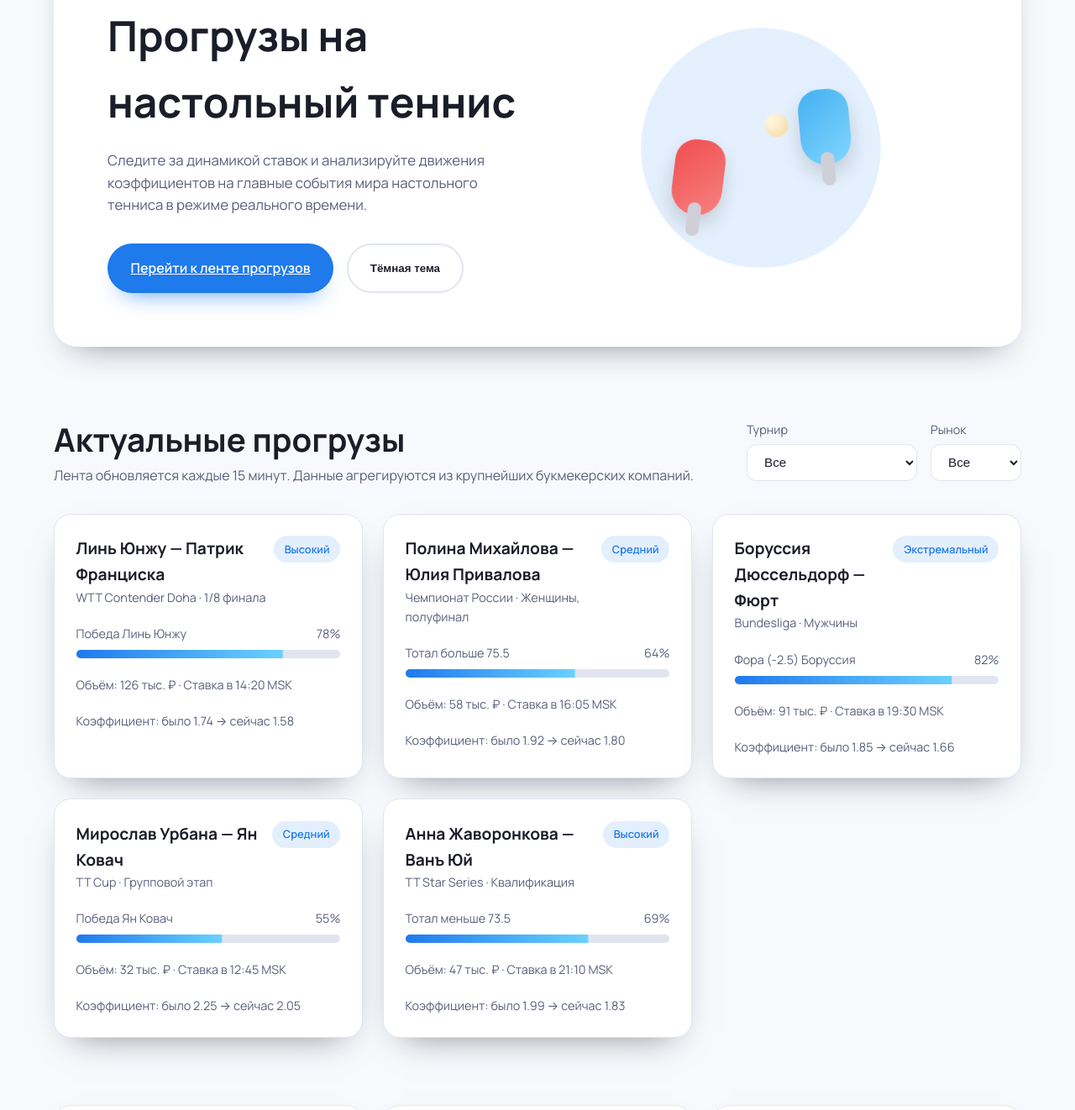
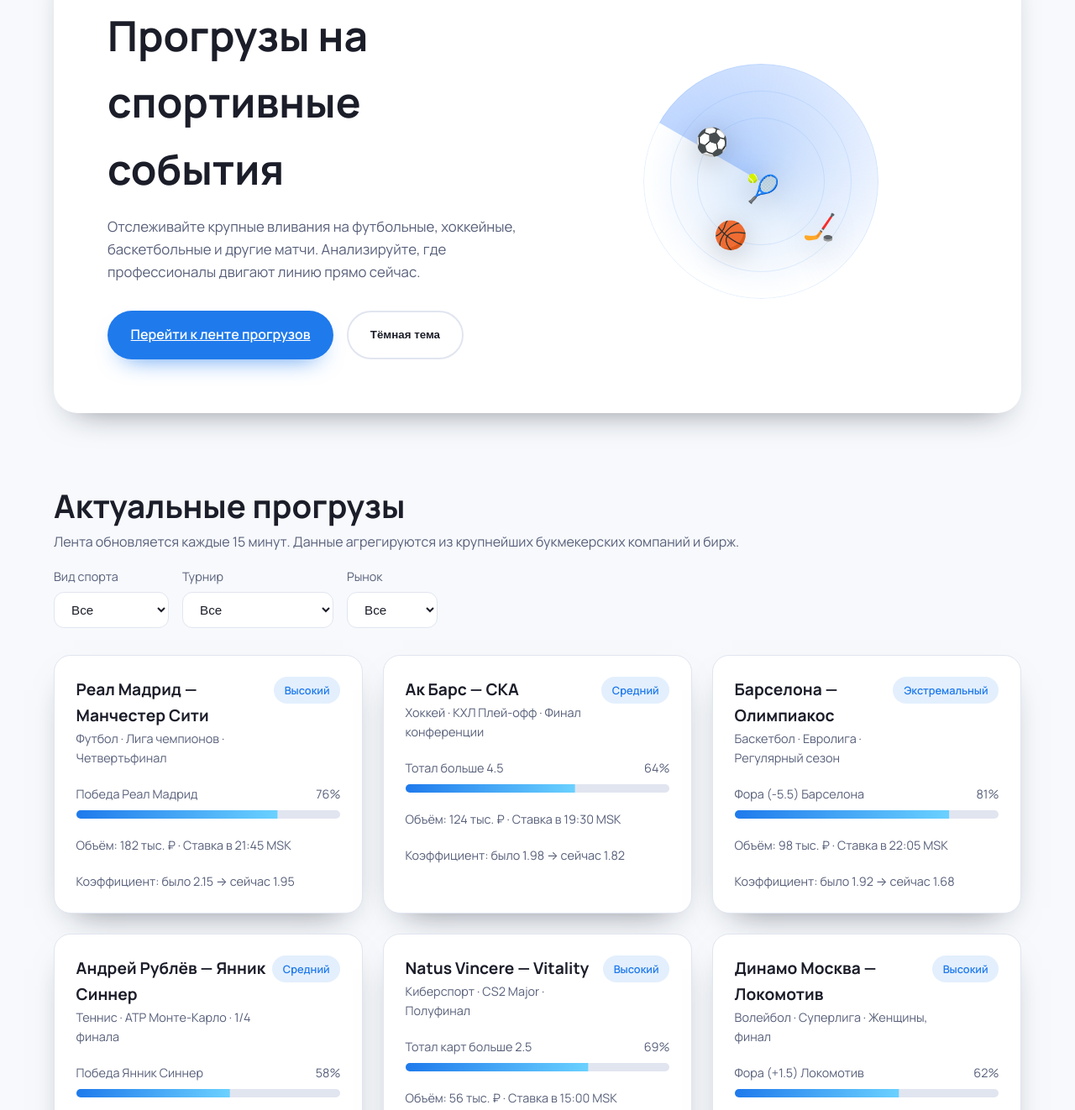
Before and after one commit to izelenov569-netizen/Godzilla, a plain HTML site: page index.html in a window 1280 px wide. Shown: the part 230-1552 px from the top of the page at 84% size. Drawn offline with Linux system fonts and the light colour scheme.

Commit message:
Create multi-sport load monitoring site

```diff
--- a/index.html
+++ b/index.html
@@ -3,7 +3,7 @@
 <head>
   <meta charset="UTF-8">
   <meta name="viewport" content="width=device-width, initial-scale=1.0">
-  <title>Прогрузы на настольный теннис</title>
+  <title>Прогрузы на спортивные события</title>
   <link rel="preconnect" href="https://fonts.googleapis.com">
   <link rel="preconnect" href="https://fonts.gstatic.com" crossorigin>
   <link href="https://fonts.googleapis.com/css2?family=Manrope:wght@300;400;600;700&display=swap" rel="stylesheet">
@@ -11,7 +11,7 @@
 </head>
 <body>
   <header class="site-header">
-    <div class="logo">TT Loads</div>
+    <div class="logo">SportLoads</div>
     <nav class="site-nav">
       <a href="#overview">Обзор</a>
       <a href="#markets">Прогрузы</a>
@@ -23,9 +23,9 @@
   <main>
     <section class="hero" id="overview">
       <div class="hero__content">
-        <h1>Прогрузы на настольный теннис</h1>
+        <h1>Прогрузы на спортивные события</h1>
         <p>
-          Следите за динамикой ставок и анализируйте движения коэффициентов на главные события мира настольного тенниса в режиме реального времени.
+          Отслеживайте крупные вливания на футбольные, хоккейные, баскетбольные и другие матчи. Анализируйте, где профессионалы двигают линию прямо сейчас.
         </p>
         <div class="hero__cta">
           <a class="btn btn--primary" href="#markets">Перейти к ленте прогрузов</a>
@@ -33,11 +33,15 @@
         </div>
       </div>
       <div class="hero__illustration" aria-hidden="true">
-        <div class="pulse-circle"></div>
-        <div class="table-tennis">
-          <div class="bat bat--left"></div>
-          <div class="ball"></div>
-          <div class="bat bat--right"></div>
+        <div class="radar">
+          <span class="radar__ring radar__ring--outer"></span>
+          <span class="radar__ring radar__ring--middle"></span>
+          <span class="radar__ring radar__ring--inner"></span>
+          <span class="radar__sweep"></span>
+          <div class="radar__icon radar__icon--football">⚽</div>
+          <div class="radar__icon radar__icon--hockey">🏒</div>
+          <div class="radar__icon radar__icon--basketball">🏀</div>
+          <div class="radar__icon radar__icon--tennis">🎾</div>
         </div>
       </div>
     </section>
@@ -46,9 +50,15 @@
       <header class="section-header">
         <div>
           <h2>Актуальные прогрузы</h2>
-          <p>Лента обновляется каждые 15 минут. Данные агрегируются из крупнейших букмекерских компаний.</p>
+          <p>Лента обновляется каждые 15 минут. Данные агрегируются из крупнейших букмекерских компаний и бирж.</p>
         </div>
         <div class="filters">
+          <label class="filter">
+            <span>Вид спорта</span>
+            <select id="sport-filter">
+              <option value="all">Все</option>
+            </select>
+          </label>
           <label class="filter">
             <span>Турнир</span>
             <select id="tournament-filter">
@@ -72,18 +82,18 @@
     <section class="analytics" id="analytics">
       <div class="analytics__card">
         <h3>Температура рынка</h3>
-        <p>Суммарный объём ставок за последние 24 часа.</p>
+        <p>Суммарный объём ставок за последние 24 часа по всем видам спорта.</p>
         <div class="analytics__value" id="total-volume">—</div>
         <div class="sparkline" id="sparkline" aria-hidden="true"></div>
       </div>
       <div class="analytics__card">
-        <h3>Лучшие арбитры для ставок</h3>
-        <p>Матчи с низкой волатильностью коэффициентов под руководством конкретных арбитров.</p>
-        <ul class="top-officials" id="top-officials"></ul>
+        <h3>Стабильные лиги</h3>
+        <p>Турниры с предсказуемой динамикой коэффициентов и устойчивой доходностью.</p>
+        <ul class="top-leagues" id="top-leagues"></ul>
       </div>
       <div class="analytics__card">
         <h3>Прогноз движения</h3>
-        <p>Возможное изменение коэффициентов в ближайшие 30 минут по ключевым рынкам.</p>
+        <p>Ожидаемое изменение коэффициентов в ближайшие 30 минут по ключевым рынкам.</p>
         <ul class="forecast" id="forecast"></ul>
       </div>
     </section>
@@ -97,7 +107,7 @@
             <span class="accordion__icon">+</span>
           </button>
           <div class="accordion__panel" hidden>
-            <p>Прогруз — это значительный объём ставок на определённый исход, который приводит к изменению коэффициента букмекером.</p>
+            <p>Прогруз — это значительный объём ставок на конкретный исход, который приводит к заметному изменению коэффициента у букмекера или на бирже.</p>
           </div>
         </article>
         <article class="accordion__item">
@@ -118,13 +128,22 @@
             <p>Да, данные можно экспортировать в формате CSV или подключить через API. Для доступа свяжитесь с нами по электронной почте.</p>
           </div>
         </article>
+        <article class="accordion__item">
+          <button class="accordion__trigger" aria-expanded="false">
+            Какие виды спорта поддерживаются?
+            <span class="accordion__icon">+</span>
+          </button>
+          <div class="accordion__panel" hidden>
+            <p>Мы отслеживаем футбол, хоккей, баскетбол, теннис, киберспорт и другие популярные дисциплины. Лента расширяется по мере появления новых турниров.</p>
+          </div>
+        </article>
       </div>
     </section>
   </main>
 
   <footer class="site-footer">
     <div>
-      <strong>TT Loads</strong> — мониторинг прогрузов на настольный теннис.
+      <strong>SportLoads</strong> — мониторинг прогрузов на ведущие спортивные события.
     </div>
     <div class="footer-links">
       <a href="#overview">Наверх</a>
--- a/script.js
+++ b/script.js
@@ -1,95 +1,125 @@
 const marketsData = [
   {
     id: 1,
-    tournament: "WTT Contender Doha",
-    stage: "1/8 финала",
-    match: "Линь Юнжу — Патрик Франциска",
+    sport: "football",
+    tournament: "Лига чемпионов",
+    stage: "Четвертьфинал",
+    match: "Реал Мадрид — Манчестер Сити",
     market: "match_winner",
-    marketLabel: "Победа Линь Юнжу",
-    loadPercent: 78,
-    oddsStart: 1.74,
-    oddsCurrent: 1.58,
-    loadValue: 126000,
+    marketLabel: "Победа Реал Мадрид",
+    loadPercent: 76,
+    oddsStart: 2.15,
+    oddsCurrent: 1.95,
+    loadValue: 182000,
     impact: "Высокий",
-    time: "14:20 MSK",
-    movement: [68, 70, 74, 78]
+    time: "21:45 MSK",
+    movement: [48, 55, 63, 76]
   },
   {
     id: 2,
-    tournament: "Чемпионат России",
-    stage: "Женщины, полуфинал",
-    match: "Полина Михайлова — Юлия Привалова",
+    sport: "hockey",
+    tournament: "КХЛ Плей-офф",
+    stage: "Финал конференции",
+    match: "Ак Барс — СКА",
     market: "total_points",
-    marketLabel: "Тотал больше 75.5",
+    marketLabel: "Тотал больше 4.5",
     loadPercent: 64,
-    oddsStart: 1.92,
-    oddsCurrent: 1.80,
-    loadValue: 58000,
+    oddsStart: 1.98,
+    oddsCurrent: 1.82,
+    loadValue: 124000,
     impact: "Средний",
-    time: "16:05 MSK",
-    movement: [50, 56, 61, 64]
+    time: "19:30 MSK",
+    movement: [44, 51, 58, 64]
   },
   {
     id: 3,
-    tournament: "Bundesliga",
-    stage: "Мужчины",
-    match: "Боруссия Дюссельдорф — Фюрт",
+    sport: "basketball",
+    tournament: "Евролига",
+    stage: "Регулярный сезон",
+    match: "Барселона — Олимпиакос",
     market: "handicap",
-    marketLabel: "Фора (-2.5) Боруссия",
-    loadPercent: 82,
-    oddsStart: 1.85,
-    oddsCurrent: 1.66,
-    loadValue: 91000,
+    marketLabel: "Фора (-5.5) Барселона",
+    loadPercent: 81,
+    oddsStart: 1.92,
+    oddsCurrent: 1.68,
+    loadValue: 98000,
     impact: "Экстремальный",
-    time: "19:30 MSK",
-    movement: [60, 70, 78, 82]
+    time: "22:05 MSK",
+    movement: [60, 66, 74, 81]
   },
   {
     id: 4,
-    tournament: "TT Cup",
-    stage: "Групповой этап",
-    match: "Мирослав Урбана — Ян Ковач",
+    sport: "tennis",
+    tournament: "ATP Монте-Карло",
+    stage: "1/4 финала",
+    match: "Андрей Рублёв — Янник Синнер",
     market: "match_winner",
-    marketLabel: "Победа Ян Ковач",
-    loadPercent: 55,
-    oddsStart: 2.25,
-    oddsCurrent: 2.05,
-    loadValue: 32000,
+    marketLabel: "Победа Янник Синнер",
+    loadPercent: 58,
+    oddsStart: 1.88,
+    oddsCurrent: 1.74,
+    loadValue: 72000,
     impact: "Средний",
-    time: "12:45 MSK",
-    movement: [45, 50, 53, 55]
+    time: "17:10 MSK",
+    movement: [42, 49, 54, 58]
   },
   {
     id: 5,
-    tournament: "TT Star Series",
-    stage: "Квалификация",
-    match: "Анна Жаворонкова — Ванъ Юй",
+    sport: "esports",
+    tournament: "CS2 Major",
+    stage: "Полуфинал",
+    match: "Natus Vincere — Vitality",
     market: "total_points",
-    marketLabel: "Тотал меньше 73.5",
+    marketLabel: "Тотал карт больше 2.5",
     loadPercent: 69,
-    oddsStart: 1.99,
-    oddsCurrent: 1.83,
-    loadValue: 47000,
+    oddsStart: 2.12,
+    oddsCurrent: 1.94,
+    loadValue: 56000,
     impact: "Высокий",
-    time: "21:10 MSK",
-    movement: [54, 58, 65, 69]
+    time: "15:00 MSK",
+    movement: [48, 55, 62, 69]
+  },
+  {
+    id: 6,
+    sport: "volleyball",
+    tournament: "Суперлига",
+    stage: "Женщины, финал",
+    match: "Динамо Москва — Локомотив",
+    market: "handicap",
+    marketLabel: "Фора (+1.5) Локомотив",
+    loadPercent: 62,
+    oddsStart: 2.05,
+    oddsCurrent: 1.86,
+    loadValue: 48000,
+    impact: "Высокий",
+    time: "18:20 MSK",
+    movement: [40, 52, 58, 62]
   }
 ];
 
-const officials = [
-  { name: "Михаил Сорокин", stability: "+8.6% ROI", matches: 24 },
-  { name: "Андреа Морети", stability: "+5.1% ROI", matches: 18 },
-  { name: "Лю Мин", stability: "+4.7% ROI", matches: 21 }
+const topLeagues = [
+  { name: "КХЛ Плей-офф", stability: "+6.8% ROI", matches: 36 },
+  { name: "Евролига", stability: "+5.4% ROI", matches: 28 },
+  { name: "Ла Лига", stability: "+4.1% ROI", matches: 42 }
 ];
 
 const forecasts = [
-  { market: "Победа Линь Юнжу", delta: "-0.08", confidence: 82 },
-  { market: "Тотал больше 75.5", delta: "-0.04", confidence: 68 },
-  { market: "Фора (-2.5) Боруссия", delta: "-0.11", confidence: 74 }
+  { market: "Победа Реал Мадрид", delta: "-0.12", confidence: 84 },
+  { market: "Тотал больше 4.5", delta: "-0.05", confidence: 71 },
+  { market: "Фора (-5.5) Барселона", delta: "-0.09", confidence: 77 }
 ];
 
 const state = {
-  theme: localStorage.getItem("tt-theme") || "light"
+  theme: localStorage.getItem("sportloads-theme") || "light"
+};
+
+const SPORT_LABELS = {
+  football: "Футбол",
+  hockey: "Хоккей",
+  basketball: "Баскетбол",
+  tennis: "Теннис",
+  esports: "Киберспорт",
+  volleyball: "Волейбол"
 };
 
 document.addEventListener("DOMContentLoaded", () => {
@@ -105,28 +135,64 @@
 });
 
 function renderFilters() {
+  const sportSelect = document.getElementById("sport-filter");
+  sportSelect.innerHTML = "";
+
+  const sports = ["all", ...new Set(marketsData.map(item => item.sport))];
+  sports.forEach(sport => {
+    const option = document.createElement("option");
+    option.value = sport;
+    option.textContent = sport === "all" ? "Все" : formatSportLabel(sport);
+    sportSelect.append(option);
+  });
+
+  populateTournaments("all");
+}
+
+function populateTournaments(sportFilter) {
   const tournamentSelect = document.getElementById("tournament-filter");
-  const tournaments = ["all", ...new Set(marketsData.map(item => item.tournament))];
+  const previousValue = tournamentSelect.value;
+
+  tournamentSelect.innerHTML = "";
+  const defaultOption = document.createElement("option");
+  defaultOption.value = "all";
+  defaultOption.textContent = "Все";
+  tournamentSelect.append(defaultOption);
+
+  const tournaments = [
+    ...new Set(
+      marketsData
+        .filter(item => sportFilter === "all" || item.sport === sportFilter)
+        .map(item => item.tournament)
+    )
+  ];
 
   tournaments.forEach(tournament => {
-    if (tournament === "all") return;
     const option = document.createElement("option");
     option.value = tournament;
     option.textContent = tournament;
     tournamentSelect.append(option);
   });
+
+  if (tournaments.includes(previousValue)) {
+    tournamentSelect.value = previousValue;
+  } else {
+    tournamentSelect.value = "all";
+  }
 }
 
 function renderMarkets() {
   const grid = document.getElementById("markets-grid");
+  const sportFilter = document.getElementById("sport-filter").value;
   const tournamentFilter = document.getElementById("tournament-filter").value;
   const marketFilter = document.getElementById("market-filter").value;
 
   grid.innerHTML = "";
 
   marketsData
-    .filter(item => (tournamentFilter === "all" || item.tournament === tournamentFilter))
-    .filter(item => (marketFilter === "all" || item.market === marketFilter))
+    .filter(item => sportFilter === "all" || item.sport === sportFilter)
+    .filter(item => tournamentFilter === "all" || item.tournament === tournamentFilter)
+    .filter(item => marketFilter === "all" || item.market === marketFilter)
     .forEach(item => {
       const card = document.createElement("article");
       card.className = "market-card";
@@ -135,7 +201,7 @@
         <div class="market-card__header">
           <div>
             <h3>${item.match}</h3>
-            <div class="market-card__meta">${item.tournament} · ${item.stage}</div>
+            <div class="market-card__meta">${formatSportLabel(item.sport)} · ${item.tournament} · ${item.stage}</div>
           </div>
           <span class="impact">${item.impact}</span>
         </div>
@@ -176,12 +242,12 @@
     sparkline.append(bar);
   });
 
-  const officialsList = document.getElementById("top-officials");
-  officialsList.innerHTML = "";
-  officials.forEach(official => {
+  const leaguesList = document.getElementById("top-leagues");
+  leaguesList.innerHTML = "";
+  topLeagues.forEach(league => {
     const li = document.createElement("li");
-    li.innerHTML = `<span>${official.name}</span><span>${official.stability} · ${official.matches} матчей</span>`;
-    officialsList.append(li);
+    li.innerHTML = `<span>${league.name}</span><span>${league.stability} · ${league.matches} матчей</span>`;
+    leaguesList.append(li);
   });
 
   const forecastList = document.getElementById("forecast");
@@ -194,6 +260,11 @@
 }
 
 function attachEventListeners() {
+  document.getElementById("sport-filter").addEventListener("change", event => {
+    populateTournaments(event.target.value);
+    renderMarkets();
+  });
+
   document.getElementById("tournament-filter").addEventListener("change", renderMarkets);
   document.getElementById("market-filter").addEventListener("change", renderMarkets);
 
@@ -201,7 +272,7 @@
     const isDark = document.documentElement.getAttribute("data-theme") === "dark";
     document.documentElement.setAttribute("data-theme", isDark ? "light" : "dark");
     document.getElementById("toggle-theme").textContent = isDark ? "Тёмная тема" : "Светлая тема";
-    localStorage.setItem("tt-theme", isDark ? "light" : "dark");
+    localStorage.setItem("sportloads-theme", isDark ? "light" : "dark");
   });
 
   document.getElementById("faq-accordion").addEventListener("click", event => {
@@ -231,3 +302,7 @@
   }
   return values.map(value => 30 + ((value - min) / (max - min)) * 70);
 }
+
+function formatSportLabel(value) {
+  return SPORT_LABELS[value] || value;
+}
--- a/styles.css
+++ b/styles.css
@@ -149,67 +149,70 @@
   align-items: center;
 }
 
-.pulse-circle {
-  position: absolute;
+.radar {
+  position: relative;
   width: 280px;
   height: 280px;
   border-radius: 50%;
-  background: var(--accent-soft);
-  animation: pulse 4s infinite;
+  background: radial-gradient(circle at center, rgba(31, 122, 236, 0.18), transparent 70%);
+  display: flex;
+  justify-content: center;
+  align-items: center;
+  overflow: hidden;
 }
 
-.table-tennis {
-  position: relative;
-  width: 220px;
-  height: 160px;
+.radar__ring {
+  position: absolute;
+  border: 1px solid var(--accent-soft);
+  border-radius: 50%;
+  inset: 20px;
 }
 
-.bat {
-  position: absolute;
-  width: 60px;
-  height: 90px;
-  background: linear-gradient(140deg, #f04e4e, #f78181);
-  border-radius: 50px 50px 60px 60px;
-  transform-origin: bottom center;
-  box-shadow: 0 12px 24px rgba(0, 0, 0, 0.15);
+.radar__ring--outer {
+  inset: 0;
 }
 
-.bat::after {
-  content: "";
-  position: absolute;
-  bottom: -25px;
-  left: 50%;
-  width: 16px;
-  height: 40px;
-  background: #cfcfd8;
-  border-radius: 12px;
-  transform: translateX(-50%);
+.radar__ring--middle {
+  inset: 32px;
 }
 
-.bat--left {
-  left: 0;
-  bottom: 0;
-  animation: swing-left 3.6s infinite;
+.radar__ring--inner {
+  inset: 64px;
 }
 
-.bat--right {
-  right: 0;
-  top: 10px;
-  animation: swing-right 3.6s infinite;
-  background: linear-gradient(140deg, #43b0f1, #82d6ff);
+.radar__sweep {
+  position: absolute;
+  width: 100%;
+  height: 100%;
+  background: conic-gradient(from 0deg, rgba(76, 141, 255, 0.35), transparent 60%);
+  transform-origin: center;
+  animation: sweep 6s linear infinite;
 }
 
-.ball {
+.radar__icon {
   position: absolute;
-  width: 28px;
-  height: 28px;
-  background: #fff5db;
-  border-radius: 50%;
-  left: 50%;
-  top: 50%;
-  transform: translate(-50%, -50%);
-  box-shadow: inset -6px -6px 12px rgba(214, 147, 12, 0.2);
-  animation: rally 3.6s infinite;
+  font-size: 2rem;
+  filter: drop-shadow(0 6px 16px rgba(0, 0, 0, 0.2));
+}
+
+.radar__icon--football {
+  top: 24%;
+  left: 22%;
+}
+
+.radar__icon--hockey {
+  top: 60%;
+  right: 18%;
+}
+
+.radar__icon--basketball {
+  bottom: 18%;
+  left: 30%;
+}
+
+.radar__icon--tennis {
+  top: 44%;
+  right: 42%;
 }
 
 .section-header {
@@ -376,7 +379,7 @@
   border-radius: 6px 6px 0 0;
 }
 
-.top-officials,
+.top-leagues,
 .forecast {
   margin-top: 1.2rem;
   display: grid;
@@ -384,7 +387,7 @@
   list-style: none;
 }
 
-.top-officials li,
+.top-leagues li,
 .forecast li {
   display: flex;
   justify-content: space-between;
@@ -481,49 +484,11 @@
   }
 }
 
-@keyframes pulse {
-  0%, 100% {
-    transform: scale(0.9);
-    opacity: 0.7;
+@keyframes sweep {
+  from {
+    transform: rotate(0deg);
   }
-  50% {
-    transform: scale(1.05);
-    opacity: 1;
+  to {
+    transform: rotate(360deg);
   }
 }
-
-@keyframes rally {
-  0% {
-    transform: translate(-50%, -50%);
-  }
-  25% {
-    transform: translate(-120%, -120%);
-  }
-  50% {
-    transform: translate(40%, -150%);
-  }
-  75% {
-    transform: translate(110%, 10%);
-  }
-  100% {
-    transform: translate(-50%, -50%);
-  }
-}
-
-@keyframes swing-left {
-  0%, 100% {
-    transform: rotate(-20deg);
-  }
-  50% {
-    transform: rotate(8deg);
-  }
-}
-
-@keyframes swing-right {
-  0%, 100% {
-    transform: rotate(20deg);
-  }
-  50% {
-    transform: rotate(-6deg);
-  }
-}
```
